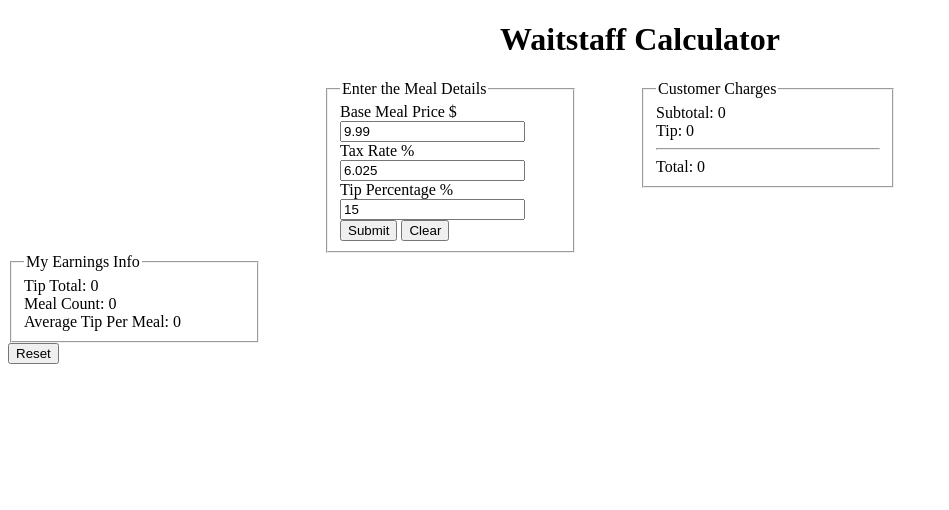
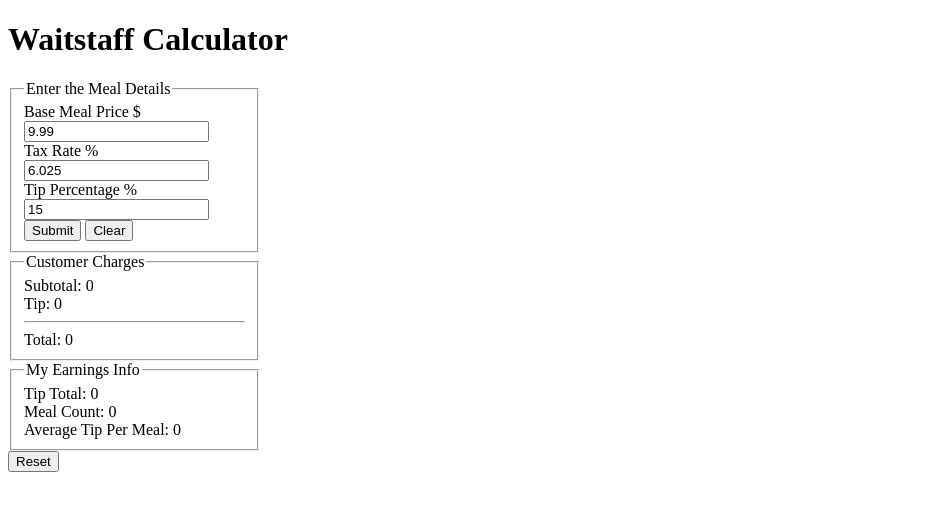
Before and after one commit to thinkful-ei-armadillo/Wait-Staff-Calculator, a plain HTML site: page index.html in a window 1280 px wide. Shown: the whole page, without its empty margins (0-949 px from the left). Drawn offline with nearby package versions, Linux system fonts and the light colour scheme.

Commit message:
blew out css

```diff
--- a/index.css
+++ b/index.css
@@ -4,22 +4,14 @@
 
 .meal-details-container{
     width: 20%;
-    position: relative;
-    left: 25%
 }
 
 .customer-charges{
     width: 20%;
-    position: absolute;
-    left: 50%;
-    top: 80px;
+
 
 }
 
 .my-earnings-info{
     width: 20%;
 }
-
-h1{
-    text-align: center;
-}
```
